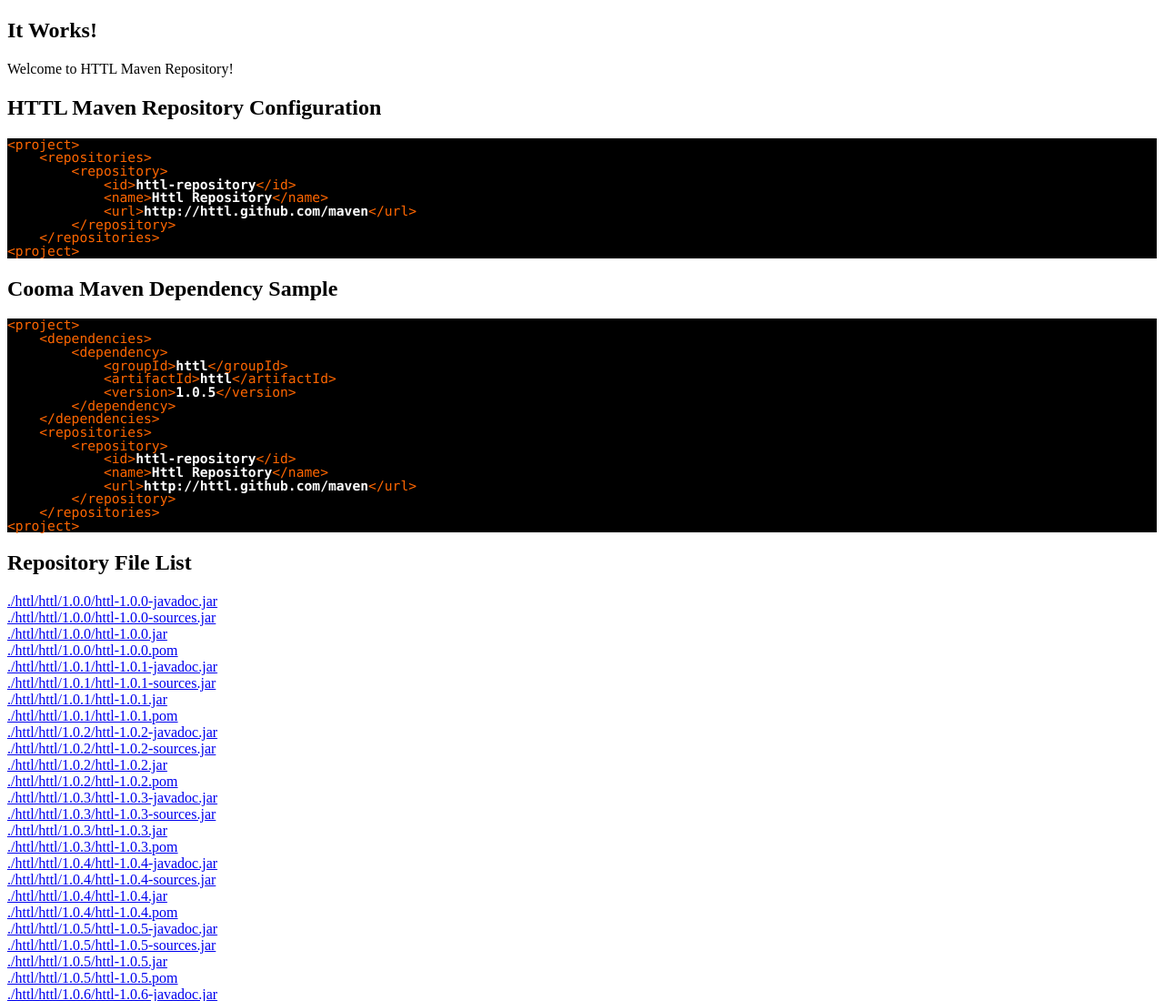
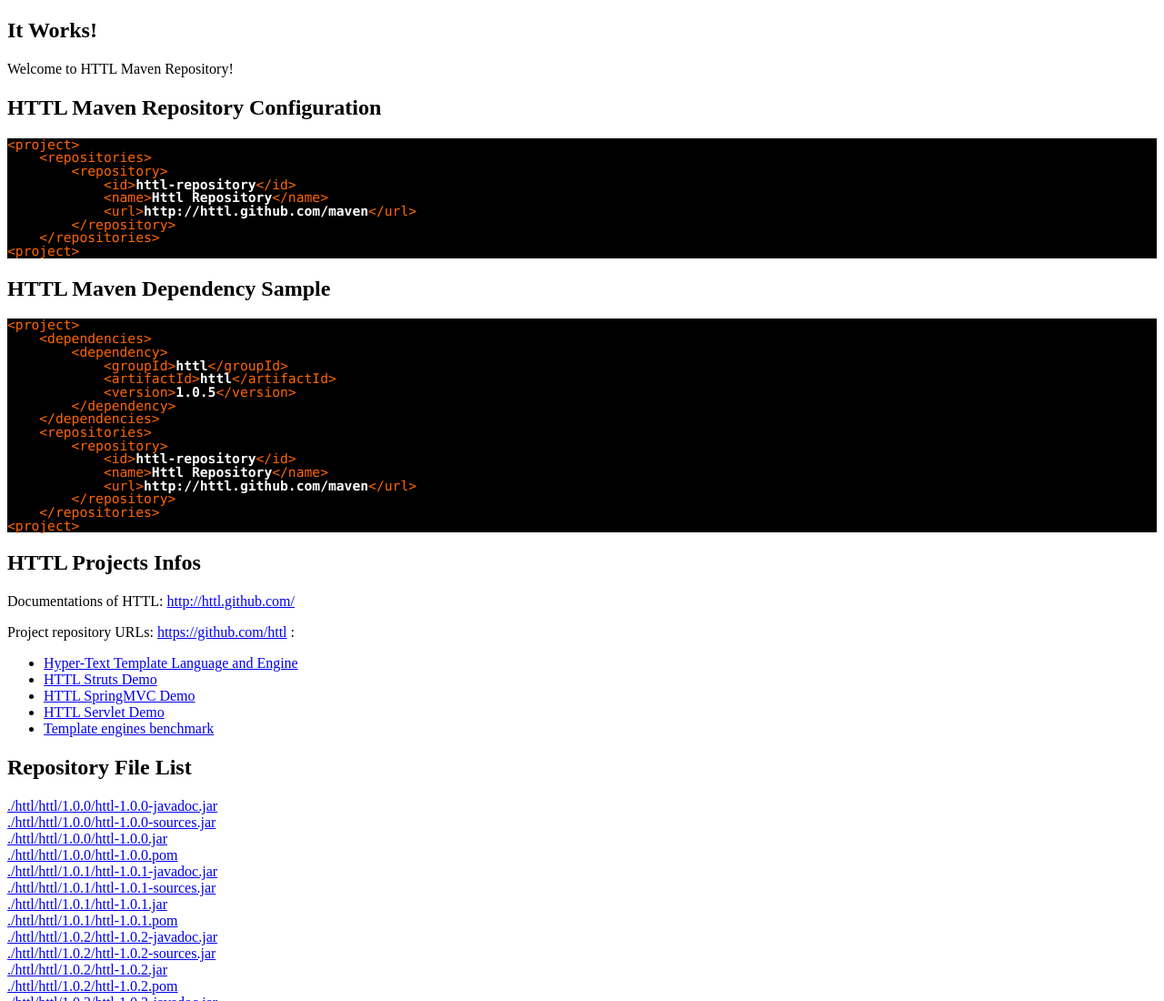
Before and after one commit to Rainkyking/maven, a plain HTML site: page index.html in a window 1280 px wide. Shown: the top 1100 px of the page at 91% size. Drawn offline with Linux system fonts and the light colour scheme.

Commit message:
update index.html

```diff
--- a/index.html
+++ b/index.html
@@ -42,7 +42,7 @@ HTTL Maven Repository Configuration
 </span><span class="sc1">&lt;project&gt;</span></div>
 
 <h2>
-Cooma Maven Dependency Sample
+HTTL Maven Dependency Sample
 </h2>
 
 <div style="white-space: pre; line-height: 1; background: #000000; "><span class="sc1">&lt;project&gt;</span><span class="sc0">
@@ -62,6 +62,20 @@ Cooma Maven Dependency Sample
     </span><span class="sc1">&lt;/repositories&gt;</span><span class="sc0">
 </span><span class="sc1">&lt;project&gt;</span></div>
 
+
+<h2>HTTL Projects Infos</h2>
+
+<p>Documentations of HTTL: <a href="http://httl.github.com/">http://httl.github.com/</a></p>
+
+<p>Project repository URLs: <a href="https://github.com/httl">https://github.com/httl</a> :</p>
+
+<ul>
+<li><a href="https://github.com/httl/httl">Hyper-Text Template Language and Engine</a></li>
+<li><a href="https://github.com/httl/httl-struts">HTTL Struts Demo</a></li>
+<li><a href="https://github.com/httl/httl-springmvc">HTTL SpringMVC Demo</a></li>
+<li><a href="https://github.com/httl/httl-servlet">HTTL Servlet Demo</a></li>
+<li><a href="https://github.com/httl/httl-benchmark">Template engines benchmark</a></li>
+</ul>
 
 <h2>Repository File List</h2>
 
```
Also changed, not shown: head.txt.
